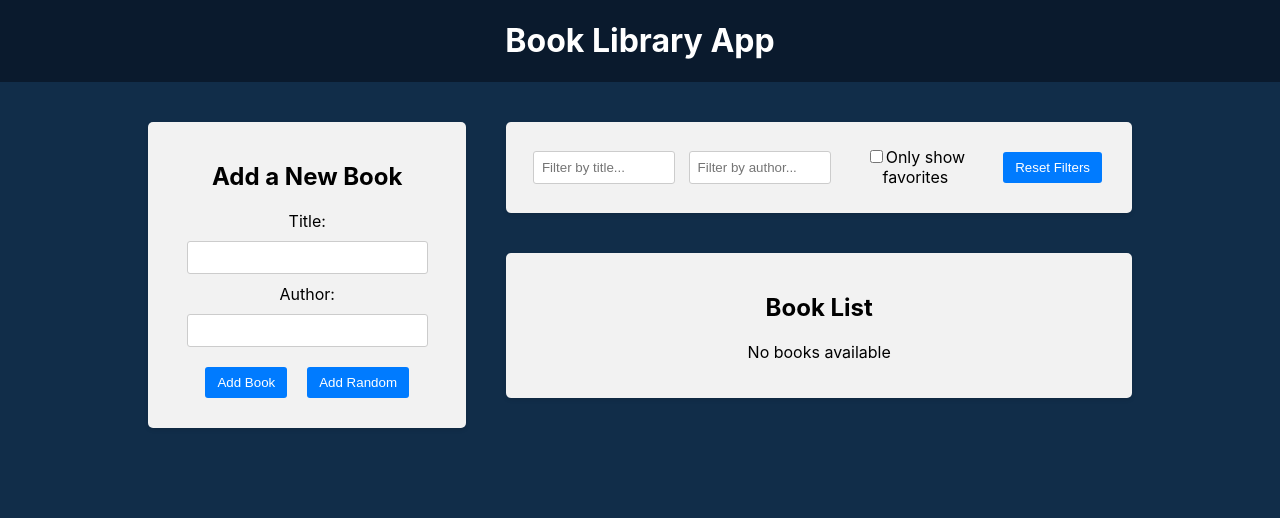
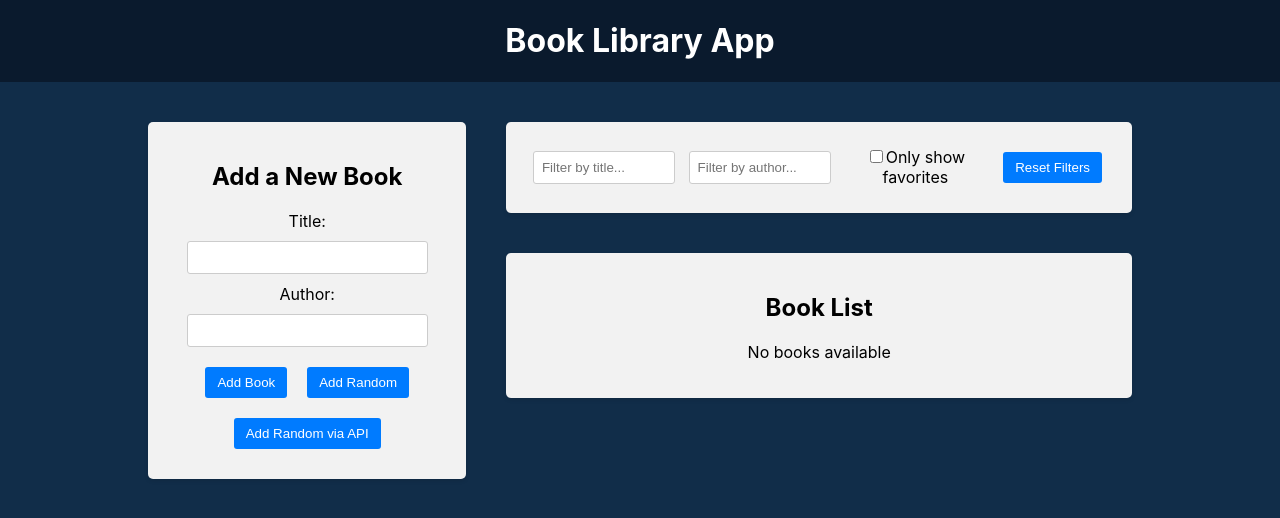
Before and after one commit to ktotamko/book-library-app, a React (Create React App) app in the folder frontend/: page / in a window 1280 px wide. Shown: the top 518 px of the page. Built offline with nearby package versions, Linux system fonts and the light colour scheme.

Commit message:
Add random book via API

```diff
--- a/frontend/package.json
+++ b/frontend/package.json
@@ -7,6 +7,7 @@
     "@testing-library/jest-dom": "^5.17.0",
     "@testing-library/react": "^13.4.0",
     "@testing-library/user-event": "^13.5.0",
+    "axios": "^1.7.9",
     "react": "^18.3.1",
     "react-dom": "^18.3.1",
     "react-icons": "^5.3.0",
--- a/frontend/src/components/BookForm/BookForm.js
+++ b/frontend/src/components/BookForm/BookForm.js
@@ -1,5 +1,6 @@
 import { useState } from 'react'
 import { useDispatch } from 'react-redux'
+import axios from 'axios'
 import { addBook } from '../../redux/slices/booksSlice'
 import createBookWithId from '../../utils/createBookWithId'
 import booksData from '../../data/books.json'
@@ -28,6 +29,17 @@
 		dispatch(addBook(randomBookWithId))
 	}
 
+	const handleAddRandomBookViaAPI = async () => {
+		try {
+			const res = await axios.get('http://localhost:4000/random-book')
+			if (res?.data?.title && res?.data?.author) {
+				dispatch(addBook(createBookWithId(res.data)))
+			}
+		} catch (error) {
+			console.log('Error fetching random book:', error)
+		}
+	}
+
 	return (
 		<div className='app-block book-form'>
 			<h2>Add a New Book</h2>
@@ -54,6 +66,9 @@
 				<button type='button' onClick={handleAddRandomBook}>
 					Add Random
 				</button>
+				<button type='button' onClick={handleAddRandomBookViaAPI}>
+					Add Random via API
+				</button>
 			</form>
 		</div>
 	)
```
Also changed, not shown: 1 other file (tests, documents, lock files or other folders).
